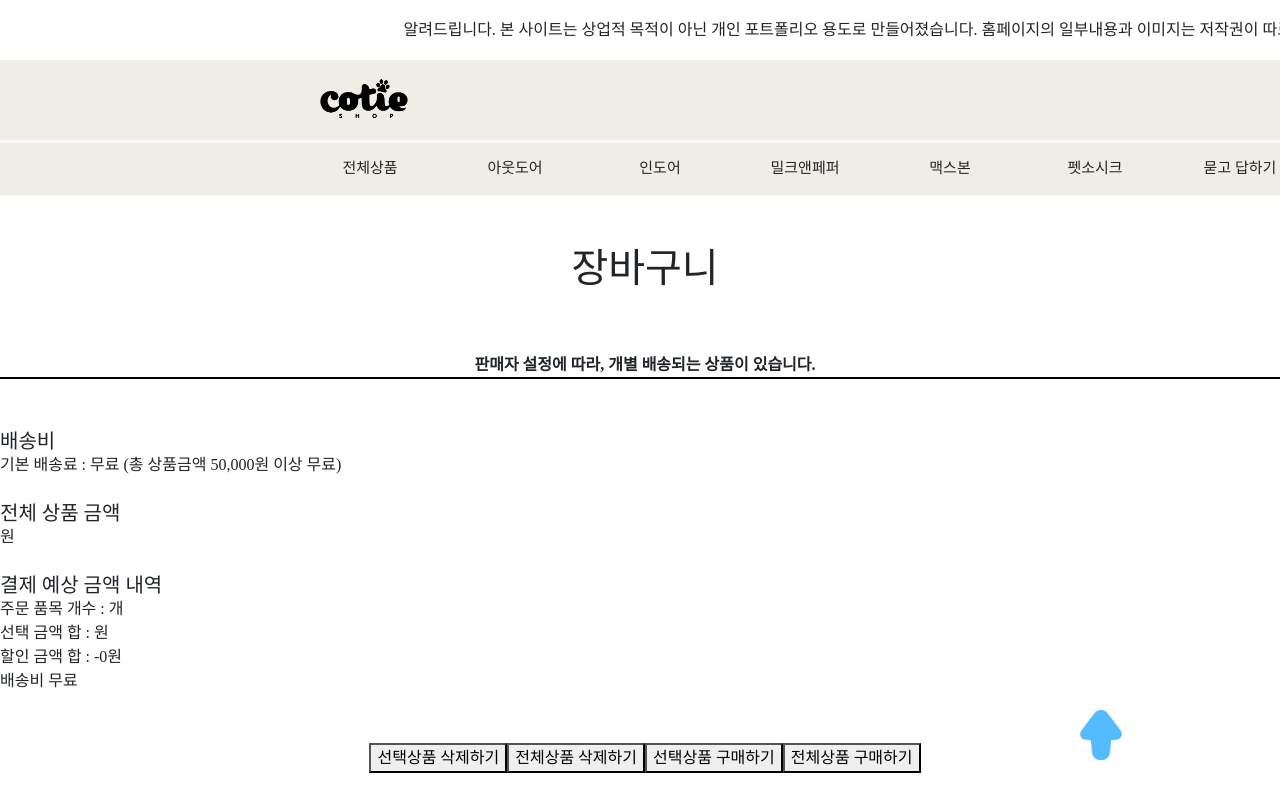
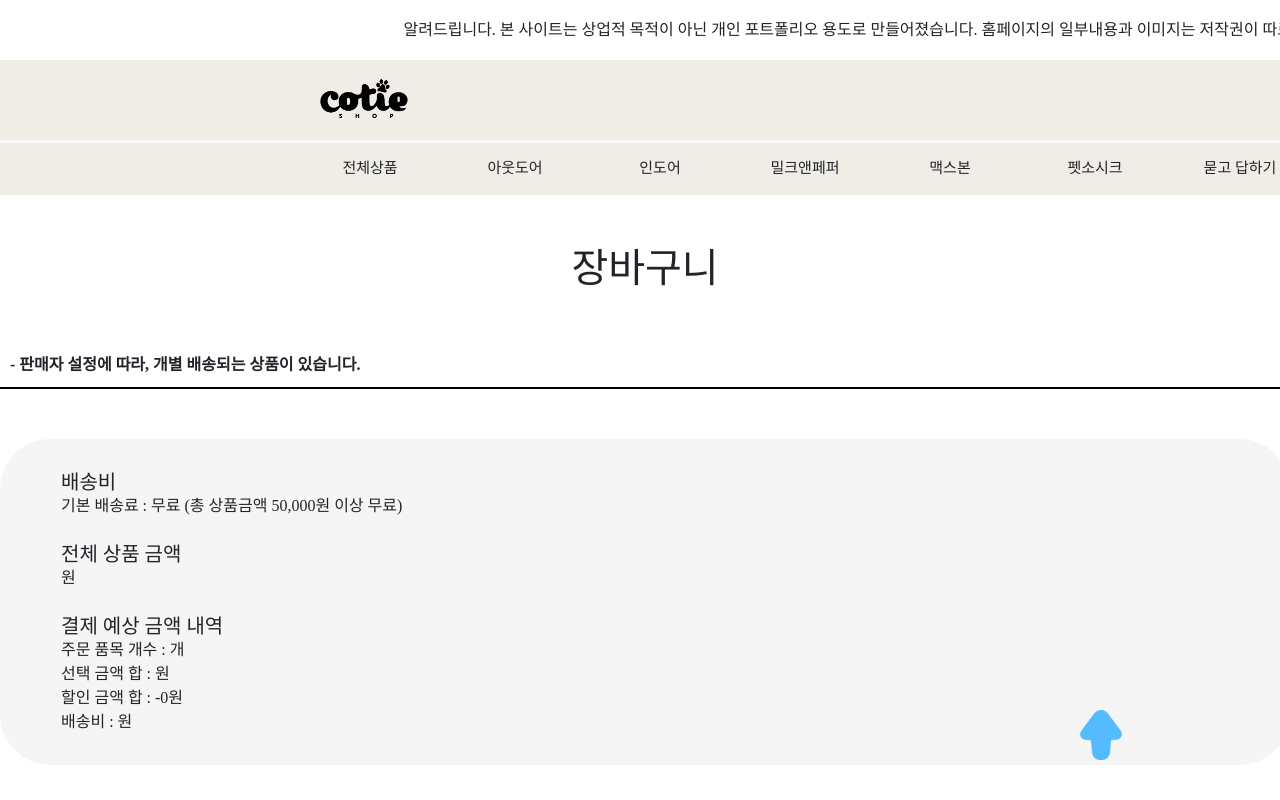
Before and after one commit to haeunss/haeunss.github.io, a React (Create React App) app: page /top/cart in a window 1280 px wide. Shown: the top 800 px of the page. Built offline with nearby package versions, Linux system fonts and the light colour scheme; a web font is replaced by a local one.

Commit message:
cart_deliveryFee

```diff
--- a/src/components/Cart.js
+++ b/src/components/Cart.js
@@ -12,11 +12,21 @@ const Cart = (props) => {
     for(let a=0; a<state.cart.length; a++){
         //주문 품목 개수
         var num = state.cart.length;
+        //배송비
+        var deliveryFee = 3000;
         //전체 상품 금액
         let b = state.cart[a].price * state.cart[a].count;
         total.push(b);
         const add = total => total.reduce((a, b) => a + b, 0);
         var sum = add(total);
+        //배송비 무료
+        if(sum<50000){
+            sum = sum + deliveryFee;
+            deliveryFee = 3000;
+        }else{
+            sum = sum;
+            deliveryFee = 0;
+        }
     }
 
     return(
@@ -25,7 +35,7 @@ const Cart = (props) => {
             <table className='cart_table'>
                 <thead>
                     <tr>
-                        <th colSpan="6">판매자 설정에 따라, 개별 배송되는 상품이 있습니다.</th>
+                        <th colSpan="6">- 판매자 설정에 따라, 개별 배송되는 상품이 있습니다.</th>
                     </tr>
                 </thead>
                 <tbody>
@@ -38,7 +48,6 @@ const Cart = (props) => {
                                 <td><img src={state.cart[i].image} alt='상품이미지' width='155' height='200' /></td>
                                 <td>{ state.cart[i].brand }<br/>{ state.cart[i].name }</td>
                                 <td>{ state.cart[i].price }원</td>
-                                {/* <td>{ state.cart[i].count }</td> */}
                                 <td>
                                     <div>
                                         <button onClick={()=>{
@@ -60,16 +69,8 @@ const Cart = (props) => {
                         )
                     }
                 </tbody>
-                {/* <tfoot>
-                    <tr className='cart_price_ko'>
-                        <td colSpan="6">선택 상품 금액 + 총 배송비 = 주문금액</td>
-                    </tr>
-                    <tr className='cart_price_num'>
-                        <td colSpan="6">전체 상품 금액 = {sum}원</td>
-                    </tr>
-                </tfoot> */}
             </table>
-            <div>
+            <div className='cart_info'>
                 <h5>배송비</h5>
                 <p>기본 배송료 : 무료 (총 상품금액 50,000원 이상 무료)</p>
                 <br/>
@@ -80,7 +81,7 @@ const Cart = (props) => {
                 <p>주문 품목 개수 : {num}개</p>
                 <p>선택 금액 합 : 원</p>
                 <p>할인 금액 합 : -0원</p>
-                <p>배송비 무료</p>
+                <p>배송비 : {deliveryFee}원</p>
             </div>
             <div className='cart_btn'>
                 <button>선택상품 삭제하기</button>
--- a/src/components/Store.js
+++ b/src/components/Store.js
@@ -13,9 +13,7 @@ let cart = createSlice({
             let num = state.findIndex((a) => a.id === action.payload);
             state[num].count++;
         },
-        //2 선택 상품의 가격
-        //3 체크(js) 필요 (선택삭제, 전체삭제 만들기)
-        //4 5만원 이상시 무료배송
+        //3 체크(js) 필요 (선택삭제 만들기, 선택상품 가격만들기)
         removeAmount(state,action){
             let num = state.findIndex((a) => a.id == action.payload);
                 state[num].count--;
--- a/src/styles/Cart.css
+++ b/src/styles/Cart.css
@@ -31,6 +31,11 @@ tbody > tr > td{
 
 
 /* 여기부터 */
+thead > tr > th{
+    padding-bottom: 10px;
+    padding-left: 10px;
+    text-align: left;
+}
 tbody > tr > td:nth-child(1){
 }
 tbody > tr > td:nth-child(3){
@@ -44,7 +49,6 @@ tbody > tr > td:nth-child(4){
 }
 tbody > tr > td:nth-child(5) > div{
     display: inline-block;
-    border: 1px solid red;
     width: 100px;
     height: 30px;
 
@@ -62,16 +66,15 @@ tbody > tr > td:nth-child(6) > button{
     background-color: #fff;
 }
 
-
-/* tfoot */
-.cart_price_ko > td{
-    border-bottom: none;
-    /* border-top: 2px solid #ddd; */
+.cart_info{
+    margin: 0 auto;
+    padding: 30px 60px 30px 60px ;
+    text-align: left;
+    width: 1290px;
+    border: 1px solid #f5f5f5;
+    border-radius: 50px;
+    background-color: #f5f5f5;
 }
-.cart_price_num > td{
-    border-top: none;
-}
-
 
 .cart_btn{
     width: 1290px;
```
